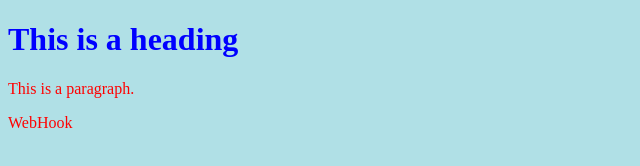
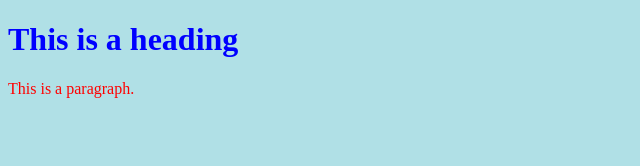
Before and after one commit to bim22614/jenkinstest, a plain HTML site: page index.html in a window 1280 px wide. Shown: the full height of the page, 0-640 px from the left. Drawn offline with Linux system fonts and the light colour scheme.

Commit message:
Update index.html

```diff
--- a/index.html
+++ b/index.html
@@ -7,7 +7,7 @@
 
 <h1>This is a heading</h1>
 <p>This is a paragraph.</p>
-<p>WebHook</p>
+
 
 </body>
 </html>
```
